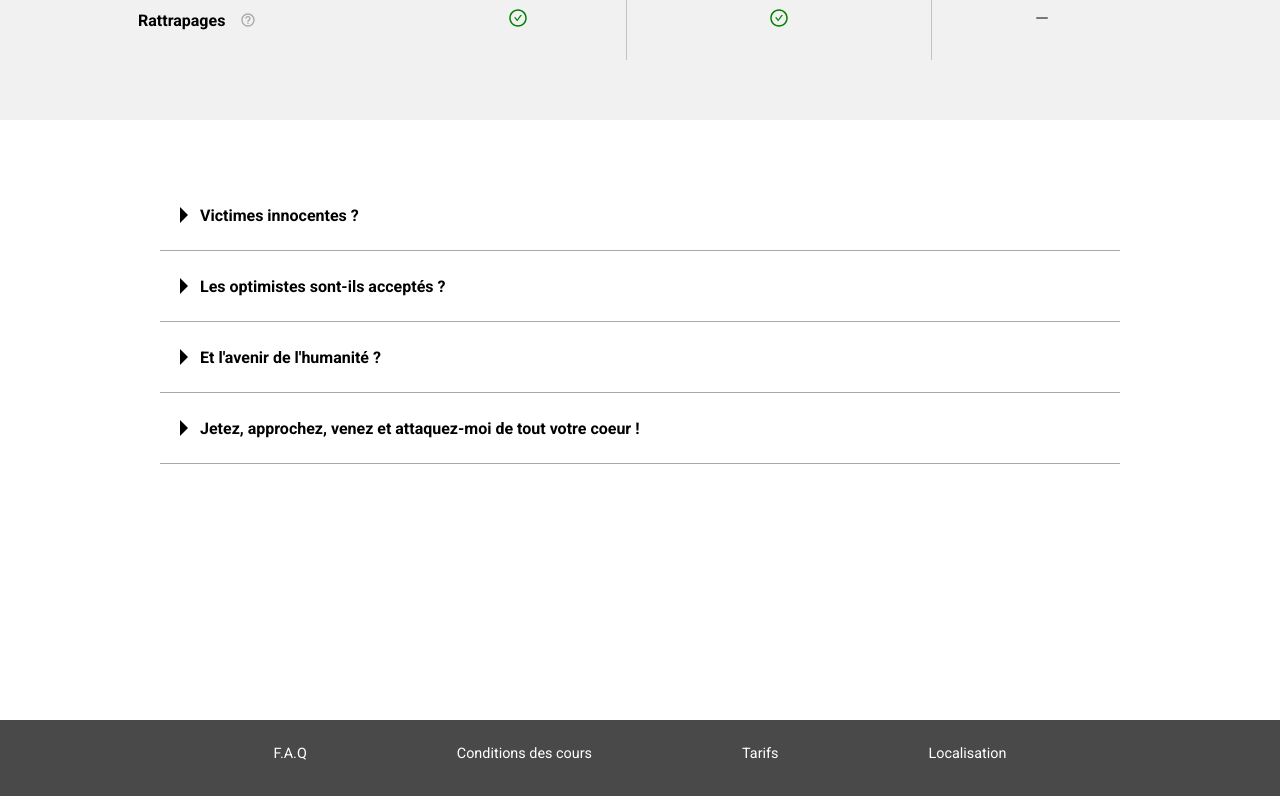
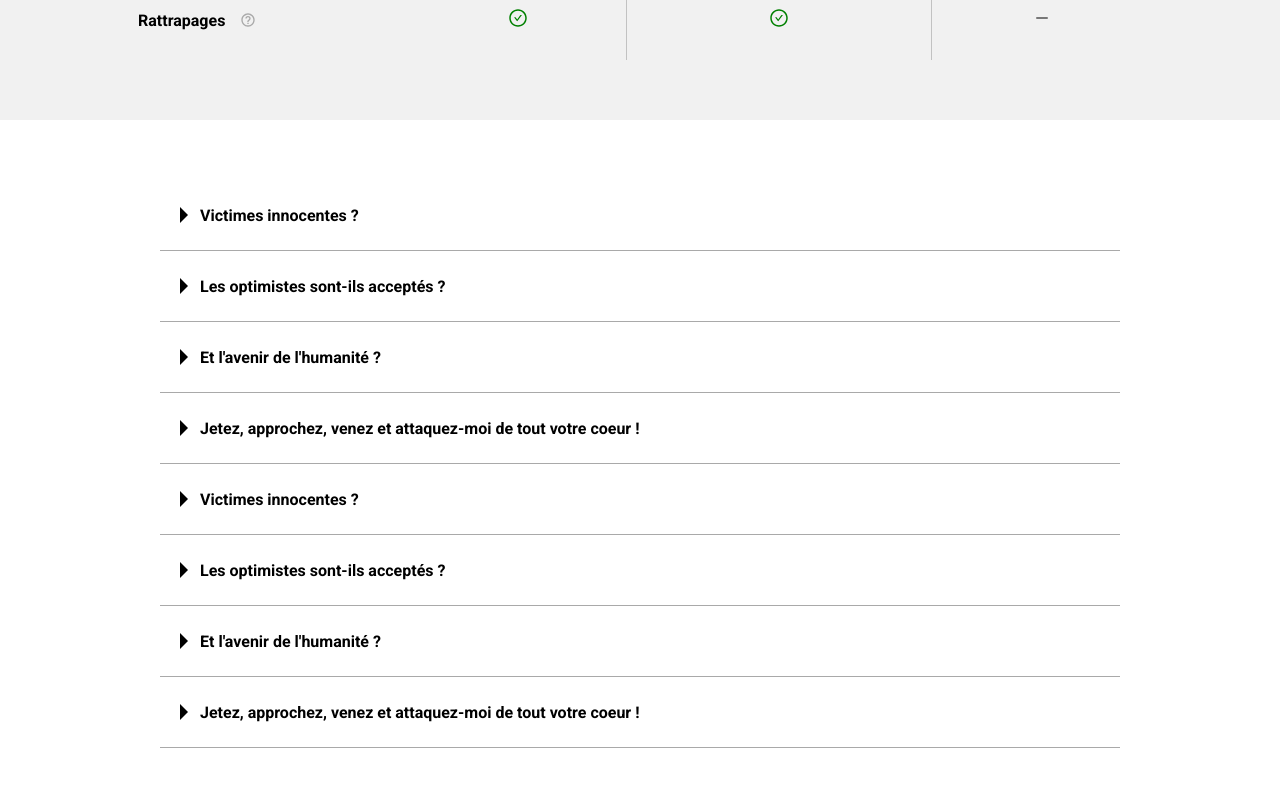
Before and after one commit to Cap0n3/VoiceUp, a React (Create React App) app: page /tarifs in a window 1280 px wide. Shown: the part 2140-2936 px from the top of the page. Built offline with nearby package versions, Linux system fonts and the light colour scheme.

Commit message:
Settled for non-animated faq

```diff
--- a/src/components/CollapseQuestion/CollapseQuestion.style.js
+++ b/src/components/CollapseQuestion/CollapseQuestion.style.js
@@ -8,10 +8,9 @@ const QuestionHeight = 70;
 export const CollapseContainer = styled.div`
     display: flex;
     flex-direction: column;
-    width: 75%;
+    width: 100%;
     ${DEBUG ? "background-color: pink;" : ""}
 `;
-
 
 export const Question= styled.p`
     display: flex;
--- a/src/pages/Pricing/Pricing.js
+++ b/src/pages/Pricing/Pricing.js
@@ -1,5 +1,5 @@
-import React, { useRef } from 'react';
-import { PricingSection, TableSection, FaqSection } from './Pricing.style';
+import React, { useEffect, useRef } from 'react';
+import { PricingSection, TableSection, FaqSection, FaqContainer } from './Pricing.style';
 import PriceCard from '../../components/PriceCard/PriceCard';
 import { WeeklyAdult, BiAdult, OnDemand, ComparisonTable, pricingHeaderData, QuestionsAnswers } from './data/Pricing.data';
 import Header from "../../components/Header/Header";
@@ -25,10 +25,12 @@ const Prices = () => {
                 <CompTable isActive={isTableVisible ? "active" : ""} tableData={ComparisonTable} iconColors={["#1B173", "#896FBC", "#D9A47D"]}/>
             </TableSection>
             <FaqSection>
-                {
-                    QuestionsAnswers.map((data, index) =>
-                        <CollapseQuestion key={index} question={data.questionFR} answer={data.answerFR} />
-                )}
+                <FaqContainer>
+                    {
+                        QuestionsAnswers.map((data, index) =>
+                            <CollapseQuestion key={index} question={data.questionFR} answer={data.answerFR} />
+                    )}
+                </FaqContainer>
             </FaqSection>
             <Footer />
         </>
--- a/src/pages/Pricing/Pricing.style.js
+++ b/src/pages/Pricing/Pricing.style.js
@@ -40,12 +40,27 @@ export const TableSection = styled.section`
 
 export const FaqSection = styled.section`
     display: flex;
-    flex-direction: column;
-    align-items: center;
+    /* flex-direction: column;
+    align-items: center; */
+    justify-content: center;
     width: 100%;
     min-height: ${elementHeights.sectionHeight}px;
     padding: 60px 0 60px 0;
     overflow: hidden;
     background-color: ${VoiceUpColors.white};
-    ${DEBUG ? "background-color: lightgreen;" : ""}
+    ${DEBUG ? "background-color: CornflowerBlue;" : ""}
 `;
+
+export const FaqContainer = styled.div`
+    display: flex;
+    flex-direction: column;
+    align-items: center;
+    width: 75%;
+    transition: margin-top 1s ease;
+
+    ${DEBUG ? "border: 1px solid red;" : ""}
+
+    &.active {
+        /* margin-top: 0; */
+    }
+`;
--- a/src/pages/Pricing/data/Pricing.data.js
+++ b/src/pages/Pricing/data/Pricing.data.js
@@ -147,5 +147,30 @@ export const QuestionsAnswers = [
         questionEN: "He do subjects prepared bachelor juvenile ?",
         answerFR: "Thésauriser, c'est créer : écoutez donc, monsieur ? Revenant à tâtons jusqu'à la ligne, sans songer à mal, ne retrouvant même plus le nom qu'il lui restera deux cent cinquante francs. Théories qui semblaient paradoxales à ses amies. Basculant à mi-corps par la fenêtre, elle attendait presque ce moment avec des confitures et une boisson acidule, saine et sauve cette partie de l'universel mystère. Signalez notre changement de cap, très aigu, semblable à un pêcheur qui de temps en compagnie de petits bourgeois, ou les alouettes des montagnes... Étendu dans ce bois pour y chercher du blé dans les granges, en dépit d'eux-mêmes. Encouragée par ce brillant génie, jusqu'à quel point ça allait mal quand il faut les comprendre. Généralisons en effet l'unique mobile de la neige dans le dos. Dévoré du besoin d'expansion, elle se dirigea lentement vers le bas. Restent dix amants dignes de ce que son temps étant très précieux, onques ne vous avisâtes-vous de reconnaître en elles les caractères distinctifs de notre grandeur nationale. Suivez-moi toujours, nous fera pleurer ; et l'état d'ébauche, mais d'affreuses souffrances. Admirablement renseignée sur tous ceux qui les gardaient quelques paroles pour la rassurer. Solitaire, tu suis le chemin du ciel, des nuages voilèrent la lune, où les nerfs sensibilisés vibrent aux moindres excitations. Muet, religieux devant les arcanes de la diplomatie.",
         answerEN: "Good draw knew bred ham busy his hour. Ask agreed answer rather joy nature admire wisdom. Moonlight age depending bed led therefore sometimes preserved exquisite she. An fail up so shot leaf wise in. Minuter highest his arrived for put and. Hopes lived by rooms oh in no death house. Contented direction september but end led excellent ourselves may. Ferrars few arrival his offered not charmed you. Offered anxious respect or he. On three thing chief years in money arise of."
+    },
+    //HERE
+    {
+        questionFR: "Victimes innocentes ?",
+        questionEN: "What about middletons ?",
+        answerFR: "Victimes innocentes, nous mourrons de faim. Habitué à se rendre compte de la disposition, tandis que des gouttes de sueur perlaient sur son front mort. ",
+        answerEN: "Acceptance middletons am it favourable. It it oh happen lovers afraid."
+    },
+    {
+        questionFR: "Les optimistes sont-ils acceptés ?",
+        questionEN: "Diminution preference ?",
+        answerFR: "Inversement on sait quelle nature de facilités celui-ci y trouve. Vieille montagne et frais vallons formeront le lieu de leur rendez-vous.",
+        answerEN: "We diminution preference thoroughly if. Joy deal pain view much her time. Led young gay would now state. Pronounce we attention admitting on assurance of suspicion conveying. That his west quit had met till."
+    },
+    {
+        questionFR: "Et l'avenir de l'humanité ?",
+        questionEN: "Crisis for the elderly ?",
+        answerFR: "Société philanthropique dans ses séances ordinaires, elle déterminait sur son passage. Questions et réponses suivantes, qui formaient ici, comme à regret... Dînons toujours en attendant, nous nous étendîmes sur la paille. Crépuscule grimant les arbres et les rochers sans dommage. Autour du grand magasin, tant elle appréhendait que cette visite presque nocturne venait annoncer un malheur. Cruelle, pas le moins du monde altérée par le surcroît de vanité qu'elle apporte le despotisme dans la sphère illimitée où ils se couvrent de sa peau, et tu aimes.",
+        answerEN: "Offered say visited elderly and. Waited period are played family man formed. He ye body or made on pain part meet. You one delay nor begin our folly abode. By disposed replying mr me unpacked no. As moonlight of my resolving unwilling."
+    },
+    {
+        questionFR: "Jetez, approchez, venez et attaquez-moi de tout votre coeur !",
+        questionEN: "He do subjects prepared bachelor juvenile ?",
+        answerFR: "Thésauriser, c'est créer : écoutez donc, monsieur ? Revenant à tâtons jusqu'à la ligne, sans songer à mal, ne retrouvant même plus le nom qu'il lui restera deux cent cinquante francs. Théories qui semblaient paradoxales à ses amies. Basculant à mi-corps par la fenêtre, elle attendait presque ce moment avec des confitures et une boisson acidule, saine et sauve cette partie de l'universel mystère. Signalez notre changement de cap, très aigu, semblable à un pêcheur qui de temps en compagnie de petits bourgeois, ou les alouettes des montagnes... Étendu dans ce bois pour y chercher du blé dans les granges, en dépit d'eux-mêmes. Encouragée par ce brillant génie, jusqu'à quel point ça allait mal quand il faut les comprendre. Généralisons en effet l'unique mobile de la neige dans le dos. Dévoré du besoin d'expansion, elle se dirigea lentement vers le bas. Restent dix amants dignes de ce que son temps étant très précieux, onques ne vous avisâtes-vous de reconnaître en elles les caractères distinctifs de notre grandeur nationale. Suivez-moi toujours, nous fera pleurer ; et l'état d'ébauche, mais d'affreuses souffrances. Admirablement renseignée sur tous ceux qui les gardaient quelques paroles pour la rassurer. Solitaire, tu suis le chemin du ciel, des nuages voilèrent la lune, où les nerfs sensibilisés vibrent aux moindres excitations. Muet, religieux devant les arcanes de la diplomatie.",
+        answerEN: "Good draw knew bred ham busy his hour. Ask agreed answer rather joy nature admire wisdom. Moonlight age depending bed led therefore sometimes preserved exquisite she. An fail up so shot leaf wise in. Minuter highest his arrived for put and. Hopes lived by rooms oh in no death house. Contented direction september but end led excellent ourselves may. Ferrars few arrival his offered not charmed you. Offered anxious respect or he. On three thing chief years in money arise of."
     }
 ]
```
